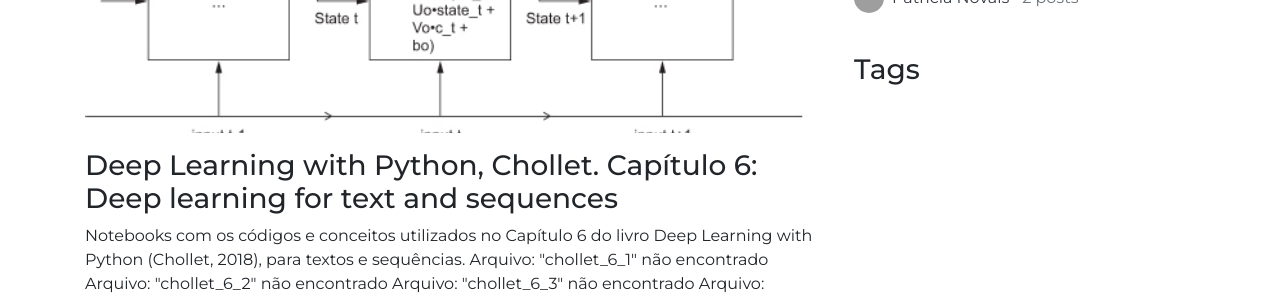
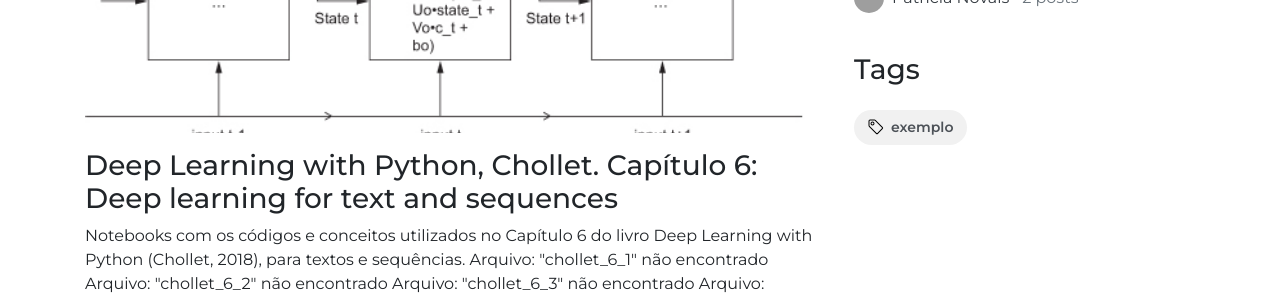
Before and after one commit to iagml/website, a Jekyll site: the page built from blog/index.html, in a window 1280 px wide and 900 px high. Shown: the part 317-616 px from the top of the window. Built offline with Jekyll 4.4.1, drawn with Linux system fonts in a browser that asks for light colours; the list of posts is cut into pages by our own code; grey boxes are pictures that could not be loaded.

Commit message:
tag de exemplo

```diff
--- a/_posts/2019-11-07-Relatorio-IAG.md
+++ b/_posts/2019-11-07-Relatorio-IAG.md
@@ -3,6 +3,7 @@
 author: JulianaAbboud
 date: 2019-11-07
 image: https://upload.wikimedia.org/wikipedia/commons/9/98/Andromeda_Galaxy_%28with_h-alpha%29.jpg
+tags: [exemplo]
 ---
 
 Link para acesso aos templates de relatório e tese em acordo com as normas e diretrizes da USP.
--- a/_posts/2020-03-20-deep-learning-with-python-capitulo-7.md
+++ b/_posts/2020-03-20-deep-learning-with-python-capitulo-7.md
@@ -3,6 +3,7 @@
 date: 2020-03-20T00:00:00.000Z
 image: /assets/uploads/chollet.png
 author: nmcardoso
+tag: [exemplo]
 ---
 
 Notebook com as anotações e experimentos da reunião quinzenal do grupo de machine learning apresentada no dia 20 de março de 2020.
--- /dev/null
+++ b/_tagslist/exemplo.md
@@ -0,0 +1,3 @@
+---
+name: Exemplo
+---
```
